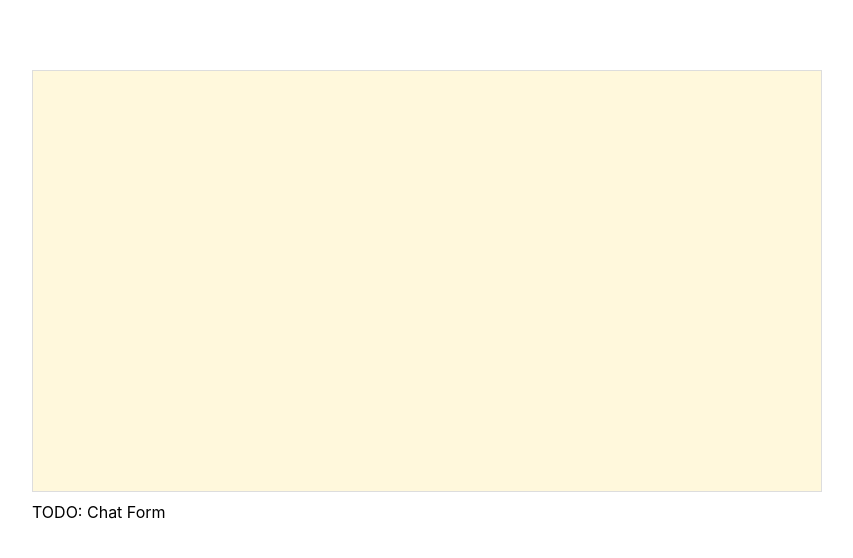
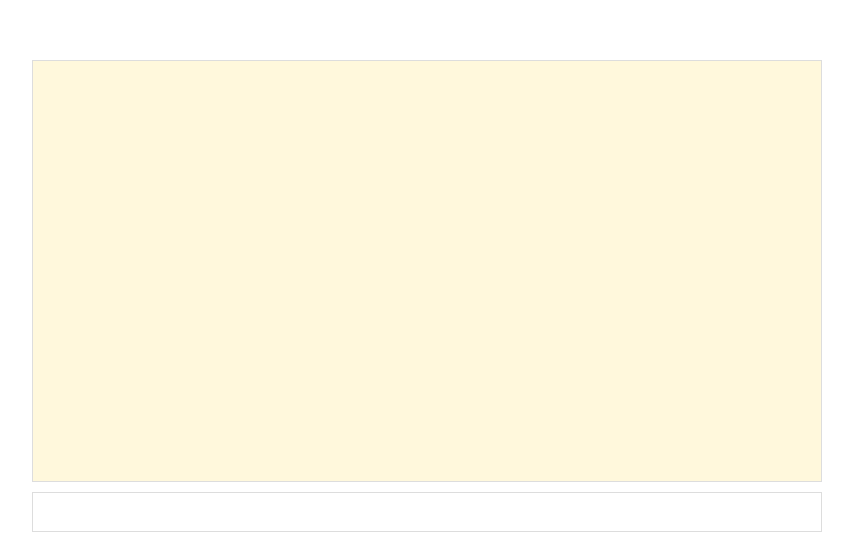
Before and after one commit to pribrahimsari/Mini-Realtime-Chat-App, a React (Create React App) app in the folder frontend/: page / in a window 1280 px wide. Shown: the part 124-682 px from the top of the page, without its empty margins (224-1077 px from the left). Built offline with nearby package versions, Linux system fonts and the light colour scheme.

Commit message:
create a basic form to handle message to be sent

```diff
--- a/frontend/src/components/ChatForm.tsx
+++ b/frontend/src/components/ChatForm.tsx
@@ -1,7 +1,28 @@
-import React from "react";
+import React, { useState } from "react";
+import styles from "./style.module.css";
 
 const ChatForm = () => {
-  return <div>TODO: Chat Form</div>;
+  const [message, setMessage] = useState("");
+
+  const handleSubmit = (event: React.FormEvent) => {
+    event.preventDefault();
+    // todo
+    // console.debug({ message });
+    setMessage("");
+  };
+
+  return (
+    <div>
+      <form onSubmit={handleSubmit}>
+        <input
+          className={styles.textInput}
+          type="text"
+          value={message}
+          onChange={(event) => setMessage(event.target.value)}
+        />
+      </form>
+    </div>
+  );
 };
 
 export default ChatForm;
```
